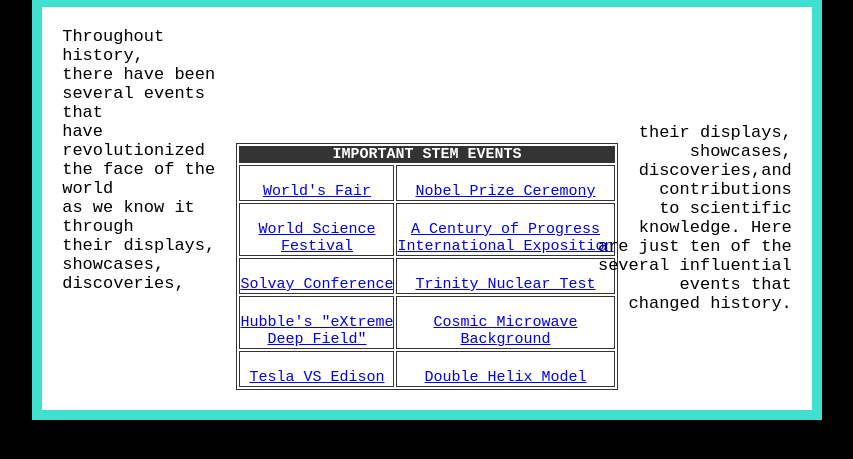
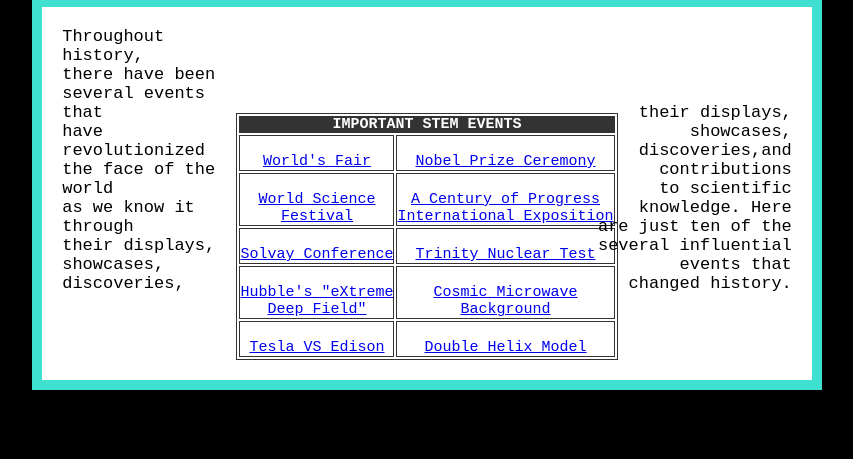
Before and after one commit to JillianRayca973/teamcareers2, a website: page views/event.html in a window 1280 px wide. Shown: the part 99-558 px from the top of the page, without its empty margins (213-1066 px from the left). Drawn offline with Linux system fonts and the light colour scheme; files that its build step writes are made by us from their sources; a web font is replaced by a local one.

Commit message:
Update event.html

```diff
--- a/views/event.html
+++ b/views/event.html
@@ -26,13 +26,13 @@
   <div style="background-color:white;width: 60%;border-width: thick;color:black;padding:20px;border:10px solid turquoise;
   margin-right: auto;margin-left:auto;font-family: monospace;font-size: 15px">
    <p style="color: black;font-size: 17px ;font-family: monospace; text-align: left;width:22% ">Throughout history, <br>there have been <br>several events that<br>have revolutionized<br>the face of the world<br>as we know it through<br>their displays,<br>showcases,<br>discoveries,</p>
-   <p style="color: black; font-size: 17px;margin-top: -170px ;font-family: monospace; text-align: right;">their displays,<br>showcases,<br>discoveries,and<br> contributions<br> to scientific<br> knowledge. Here <br>are just ten of the<br> several influential <br>events that<br> changed history.</p>
+   <p style="color: black; font-size: 17px;margin-top: -190px ;font-family: monospace; text-align: right;">their displays,<br>showcases,<br>discoveries,and<br> contributions<br> to scientific<br> knowledge. Here <br>are just ten of the<br> several influential <br>events that<br> changed history.</p>
 
   <style>
     table,
       td {
           border: 1px solid #333;
-          margin-top: -170px;
+          margin-top: -180px;
       }
       tbody{
         font-size: 15px;
```
